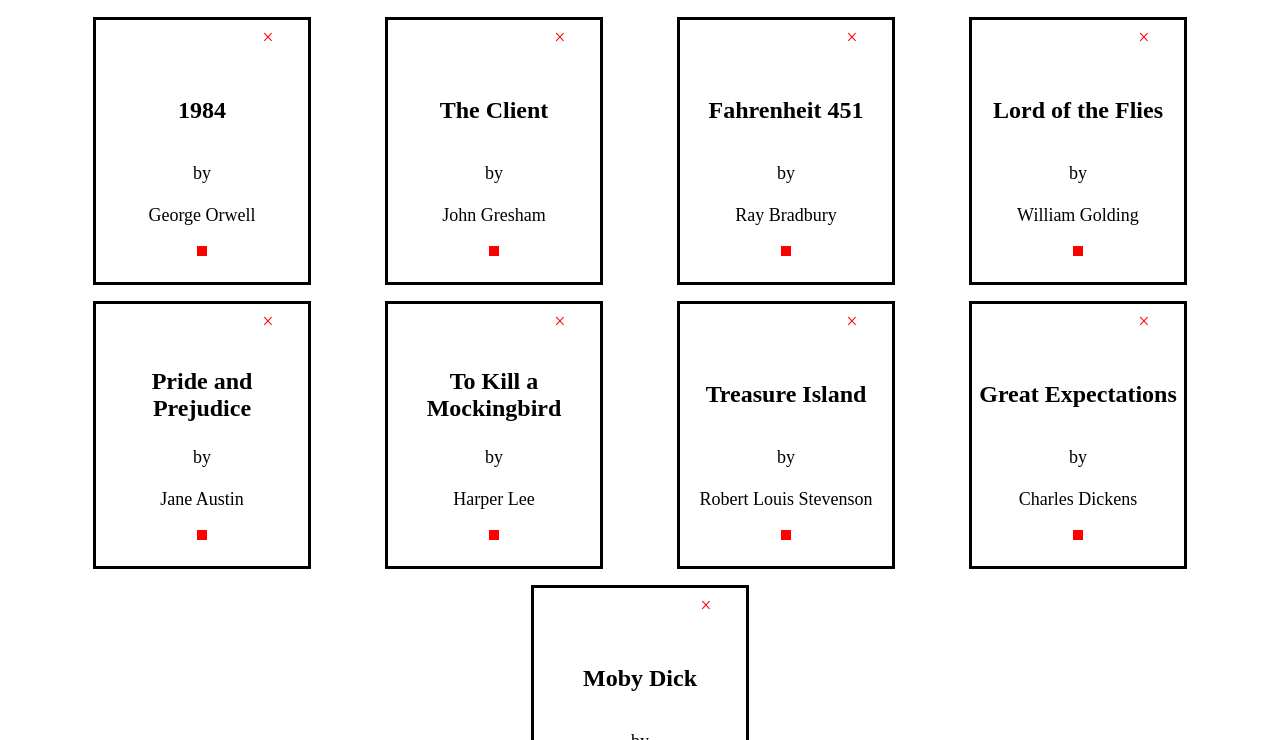
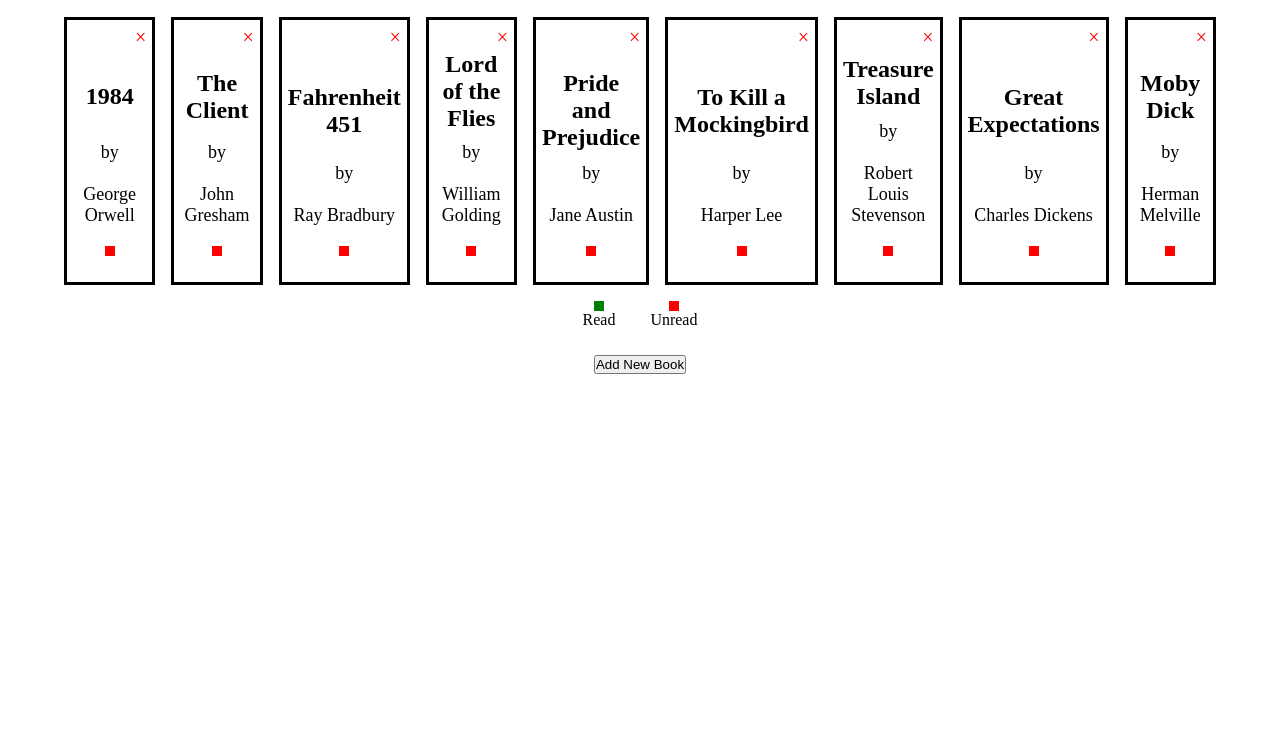
Before and after one commit to adlinling/op_library, a plain HTML site: page index.htm in a window 1280 px wide. Shown: the part 60-800 px from the top of the page. Drawn offline with Linux system fonts and the light colour scheme.

Commit message:
Refined styling

```diff
--- a/index.htm
+++ b/index.htm
@@ -6,7 +6,7 @@
     <meta name="viewport" content="width=device-width, initial-scale=1.0">
     <title>Odin Project Library</title>
 
-    <link href="style.css?v=0.0.6" rel="stylesheet">
+    <link href="style.css?v=0.0.8" rel="stylesheet">
 
     <script src="library.js?v=0.0.9"></script>
 </head>
@@ -17,7 +17,7 @@
     </div>
 
 
-<div id="shelf">
+<div class="shelf">
 
 </div>
 
@@ -76,7 +76,7 @@
 
 //console.log(myLibrary);
 
-const shelf = document.querySelector("#shelf");
+const shelf = document.querySelector(".shelf");
 
 listbooks(myLibrary);
 
--- a/library.js
+++ b/library.js
@@ -7,8 +7,6 @@ function Book(title, author, read) {
   this.author = author;
   this.read = read;
   this.id = crypto.randomUUID();
-
-
 }
 
 
--- a/style.css
+++ b/style.css
@@ -4,11 +4,11 @@
 }
 
 
-#shelf{
+.shelf{
     margin-top:10px;
     display:flex;
     flex-wrap:wrap;
-    justify-content: space-between;
+    justify-content: space-evenly;
     padding:10px;
     gap:16px;
     width:90%;
@@ -16,7 +16,6 @@
 }
 
 .legend{
-
     display:flex;
     justify-content: center;
     align-items: center;
@@ -103,13 +102,14 @@ dialog::backdrop{
 
 
 .book{
+    flex:1;
     display:grid;
     text-align: center;
     grid-template-columns: 1fr;
     grid-template-rows: 1fr 2fr 1fr 1fr;
     padding:6px;
-    width:200px;
-    max-width:320px;
+    width:140px;
+    max-width:160px;
     height:250px;
     border:3px black solid;
 }
@@ -118,19 +118,22 @@ dialog::backdrop{
 .removediv{
     display:flex;
     width:100%;
-    justify-content:right;
     grid-column: 1 / 2;
     grid-row: 1 / 2;
+
 }
 
 
 .remove{
+    display:flex;
+    flex:1;
+    justify-content: right;
     font-size:20px;
     color:red;
     position: relative;
     cursor:pointer;
     top:0px;
-    left:66px;
+
 }
 
 .title{
```
